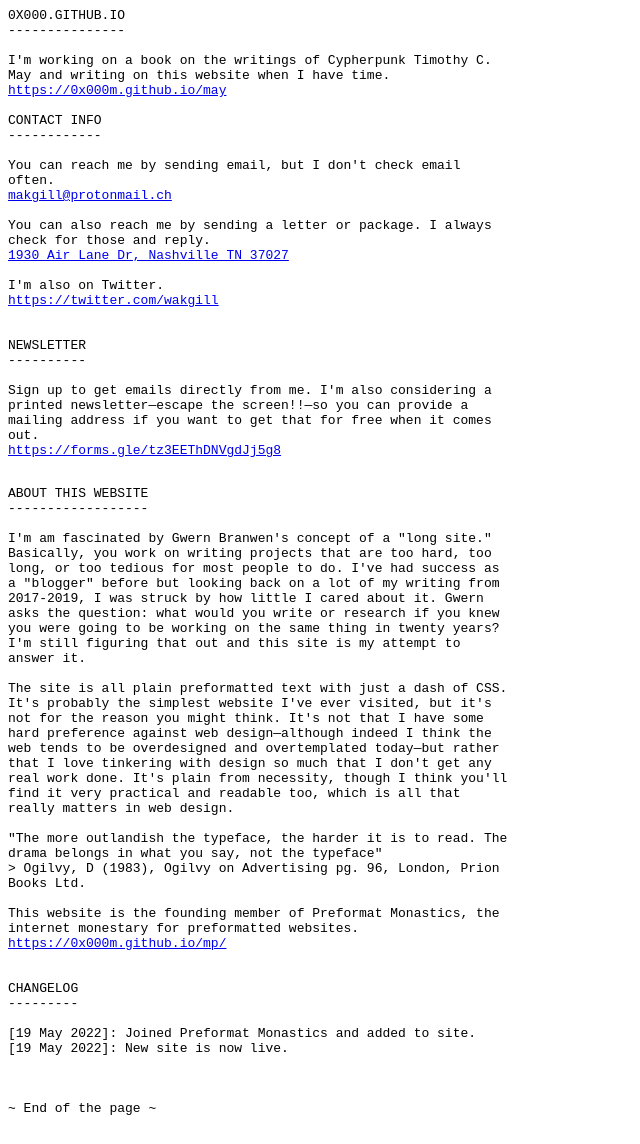
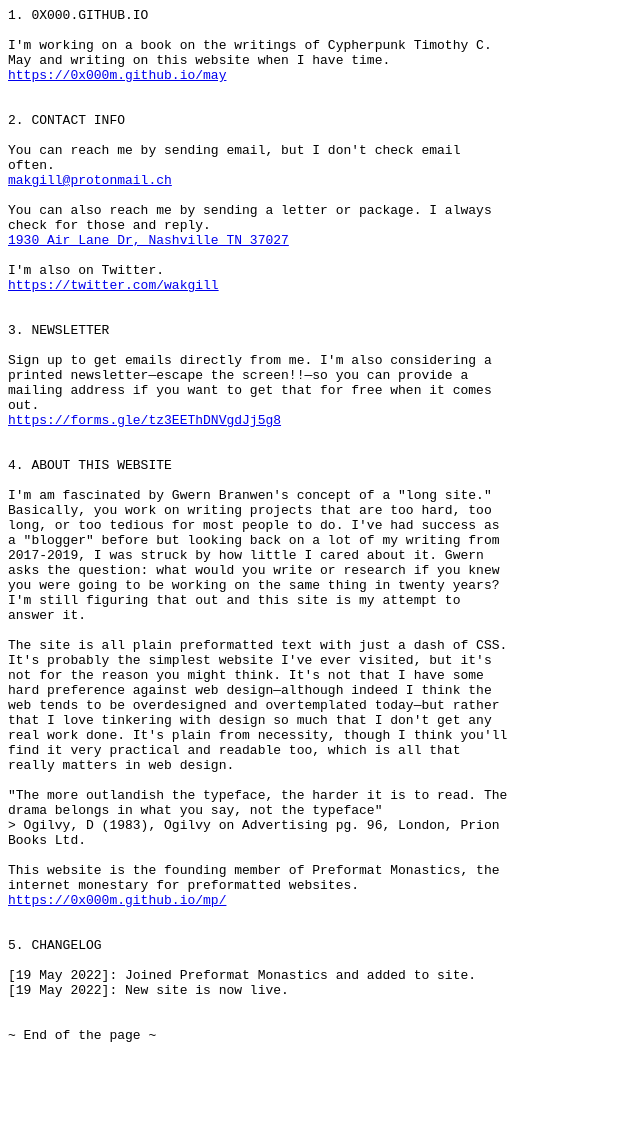
Before and after one commit to 0x000m/0x000m.github.io, a Jekyll site: the page built from index.md, in a window 1280 px wide. Shown: the whole page, without its empty margins (0-640 px from the left). Built offline with Jekyll 4.4.1, drawn with Linux system fonts in a browser that asks for light colours; after the commit the page ends 1056 px from its top, so only the background shows below that.

Commit message:
Update index.md

```diff
--- a/index.md
+++ b/index.md
@@ -4,14 +4,13 @@
 
 
 <pre class="col">
-0X000.GITHUB.IO
----------------
+1. 0X000.GITHUB.IO
 
 I'm working on a book on the writings of Cypherpunk Timothy C. May and writing on this website when I have time.
 <a href="https://0x000m.github.io/may">https://0x000m.github.io/may</a>
 
-CONTACT INFO
-------------
+
+2. CONTACT INFO
 
 You can reach me by sending email, but I don't check email often.
 <a href="makgill@protonmail.ch">makgill@protonmail.ch</a>
@@ -23,16 +22,13 @@
 <a href="https://twitter.com/wakgill">https://twitter.com/wakgill</a>
 
 
-NEWSLETTER
-----------
+3. NEWSLETTER
 
 Sign up to get emails directly from me. I'm also considering a printed newsletter—escape the screen!!—so you can provide a mailing address if you want to get that for free when it comes out.
 <a href="https://forms.gle/tz3EEThDNVgdJj5g8">https://forms.gle/tz3EEThDNVgdJj5g8</a>
 
-</pre>
-<pre class="col">
-ABOUT THIS WEBSITE
-------------------
+
+4. ABOUT THIS WEBSITE
 
 I'm am fascinated by Gwern Branwen's concept of a "long site." Basically, you work on writing projects that are too hard, too long, or too tedious for most people to do. I've had success as a "blogger" before but looking back on a lot of my writing from 2017-2019, I was struck by how little I cared about it. Gwern asks the question: what would you write or research if you knew you were going to be working on the same thing in twenty years? I'm still figuring that out and this site is my attempt to answer it.
 
@@ -45,12 +41,11 @@
 <a href="https://0x000m.github.io/mp/">https://0x000m.github.io/mp/</a>
 
 
-CHANGELOG
----------
+5. CHANGELOG
 
 [19 May 2022]: Joined Preformat Monastics and added to site.
 [19 May 2022]: New site is now live.
 
 
-
 ~ End of the page ~
+</pre>
```
